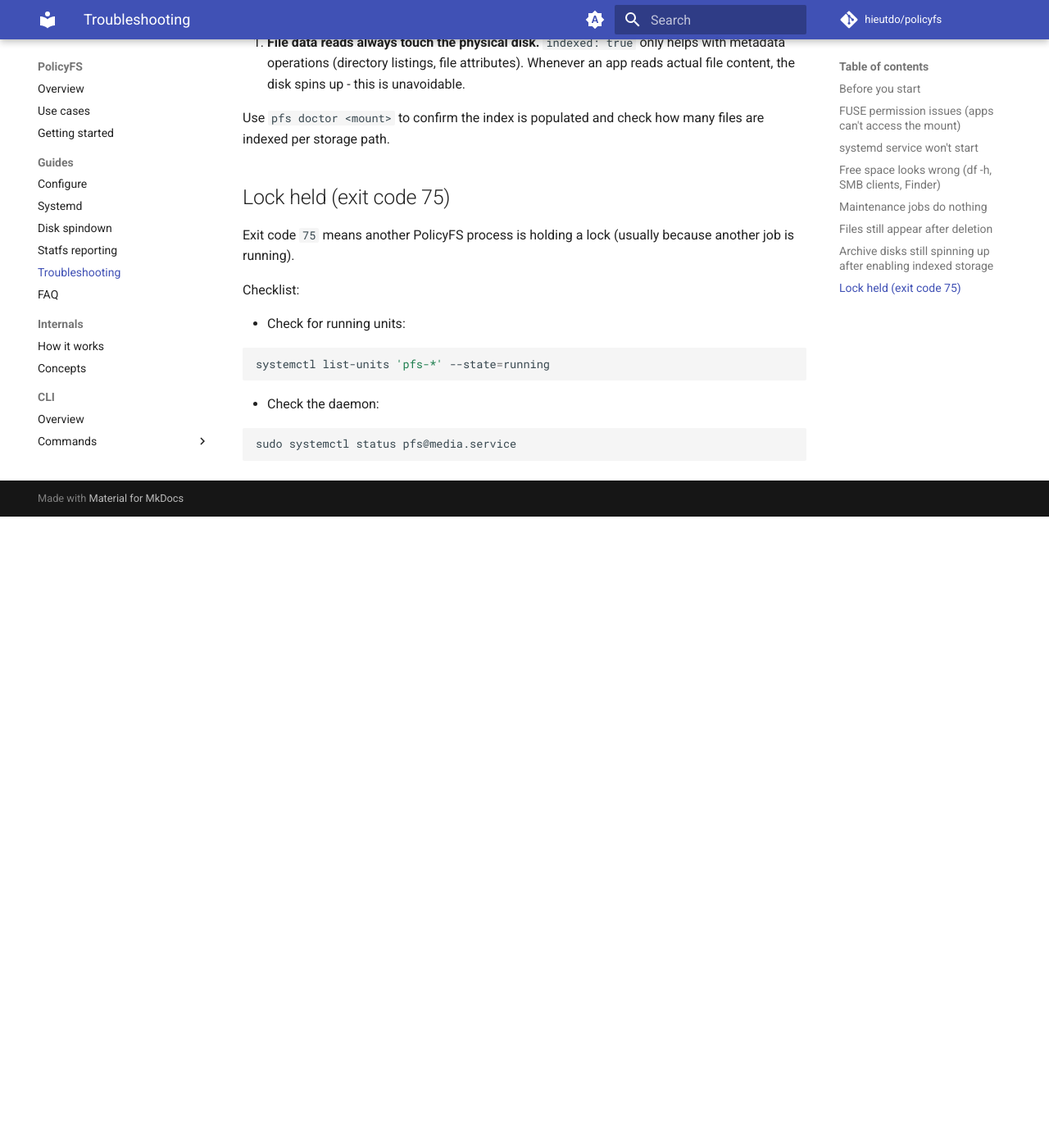
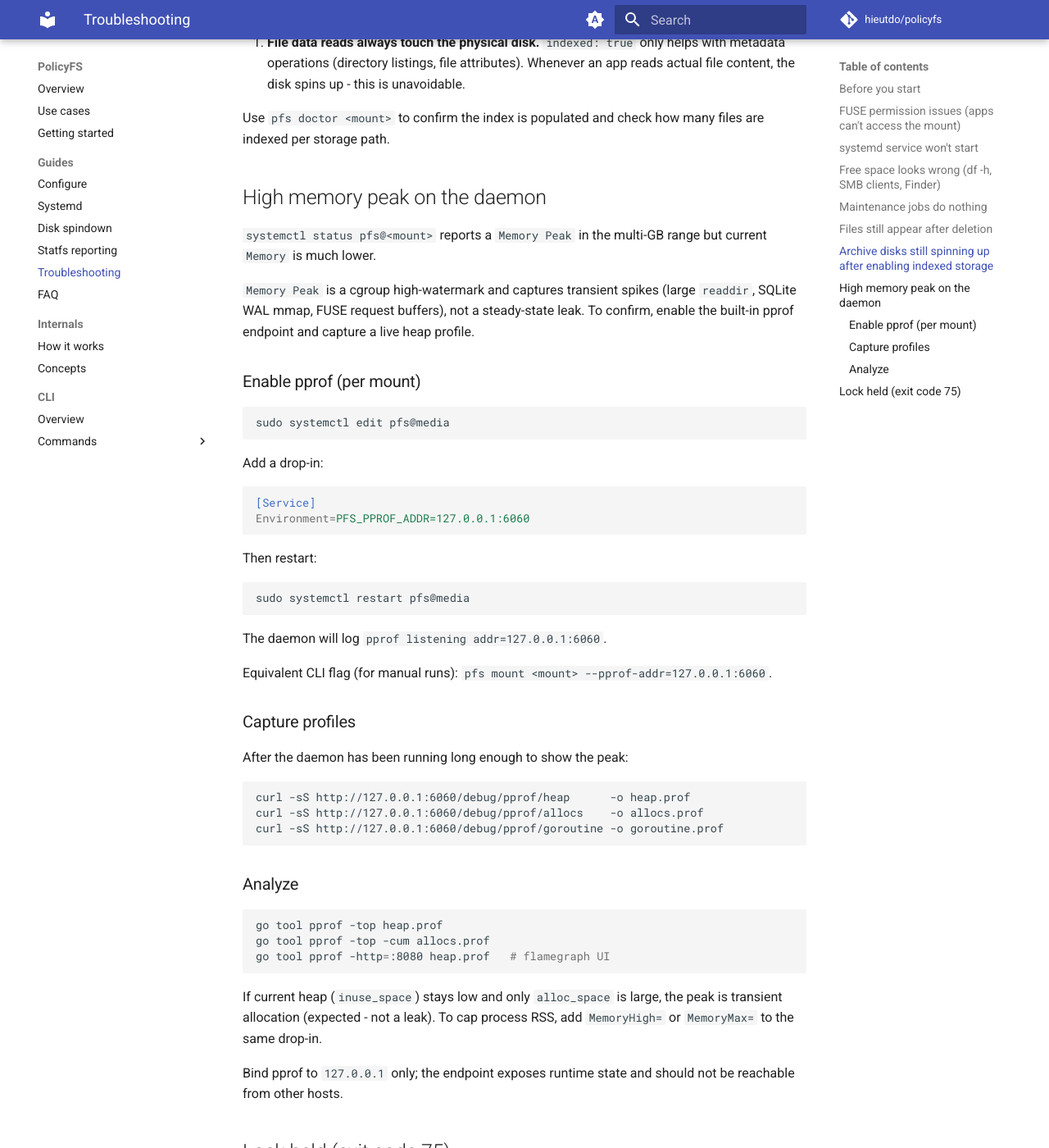
Before and after one commit to hieutdo/policyfs, an MkDocs documentation site: the page built from docs/troubleshooting.md, in a window 1280 px wide and 1400 px high, scrolled down 3256 px. Shown: the whole window at 82% size. Built offline with MkDocs 1.6.1 and Material for MkDocs 9.7.7, drawn with Linux system fonts in a browser that asks for light colours; comment, search, counter and statistics services are not loaded; before the commit the page ends 3886 px from its top, so only the background shows below that.

Commit message:
feat: add pprof endpoint for memory peak debugging

````diff
--- a/docs/troubleshooting.md
+++ b/docs/troubleshooting.md
@@ -146,6 +146,57 @@ Two common reasons:
 
 Use `pfs doctor <mount>` to confirm the index is populated and check how many files are indexed per storage path.
 
+## High memory peak on the daemon
+
+`systemctl status pfs@<mount>` reports a `Memory Peak` in the multi-GB range but current `Memory` is much lower.
+
+`Memory Peak` is a cgroup high-watermark and captures transient spikes (large `readdir`, SQLite WAL mmap, FUSE request buffers), not a steady-state leak. To confirm, enable the built-in pprof endpoint and capture a live heap profile.
+
+### Enable pprof (per mount)
+
+```bash
+sudo systemctl edit pfs@media
+```
+
+Add a drop-in:
+
+```ini
+[Service]
+Environment=PFS_PPROF_ADDR=127.0.0.1:6060
+```
+
+Then restart:
+
+```bash
+sudo systemctl restart pfs@media
+```
+
+The daemon will log `pprof listening addr=127.0.0.1:6060`.
+
+Equivalent CLI flag (for manual runs): `pfs mount <mount> --pprof-addr=127.0.0.1:6060`.
+
+### Capture profiles
+
+After the daemon has been running long enough to show the peak:
+
+```bash
+curl -sS http://127.0.0.1:6060/debug/pprof/heap      -o heap.prof
+curl -sS http://127.0.0.1:6060/debug/pprof/allocs    -o allocs.prof
+curl -sS http://127.0.0.1:6060/debug/pprof/goroutine -o goroutine.prof
+```
+
+### Analyze
+
+```bash
+go tool pprof -top heap.prof
+go tool pprof -top -cum allocs.prof
+go tool pprof -http=:8080 heap.prof   # flamegraph UI
+```
+
+If current heap (`inuse_space`) stays low and only `alloc_space` is large, the peak is transient allocation (expected - not a leak). To cap process RSS, add `MemoryHigh=` or `MemoryMax=` to the same drop-in.
+
+Bind pprof to `127.0.0.1` only; the endpoint exposes runtime state and should not be reachable from other hosts.
+
 ## Lock held (exit code 75)
 
 Exit code `75` means another PolicyFS process is holding a lock (usually because another job is running).
````
Also changed, not shown: docs/commands/mount.md (+8 -7 lines), 2 other files.
